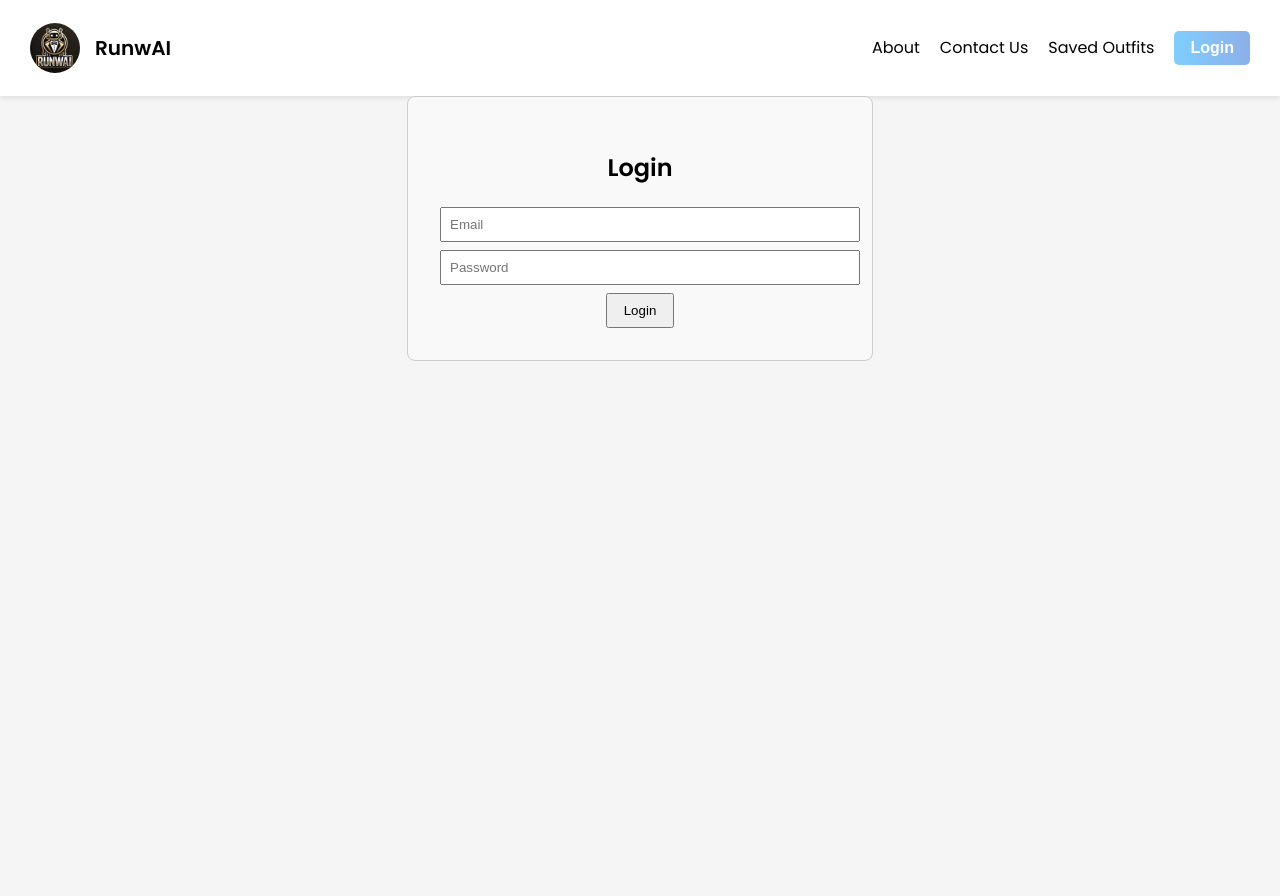
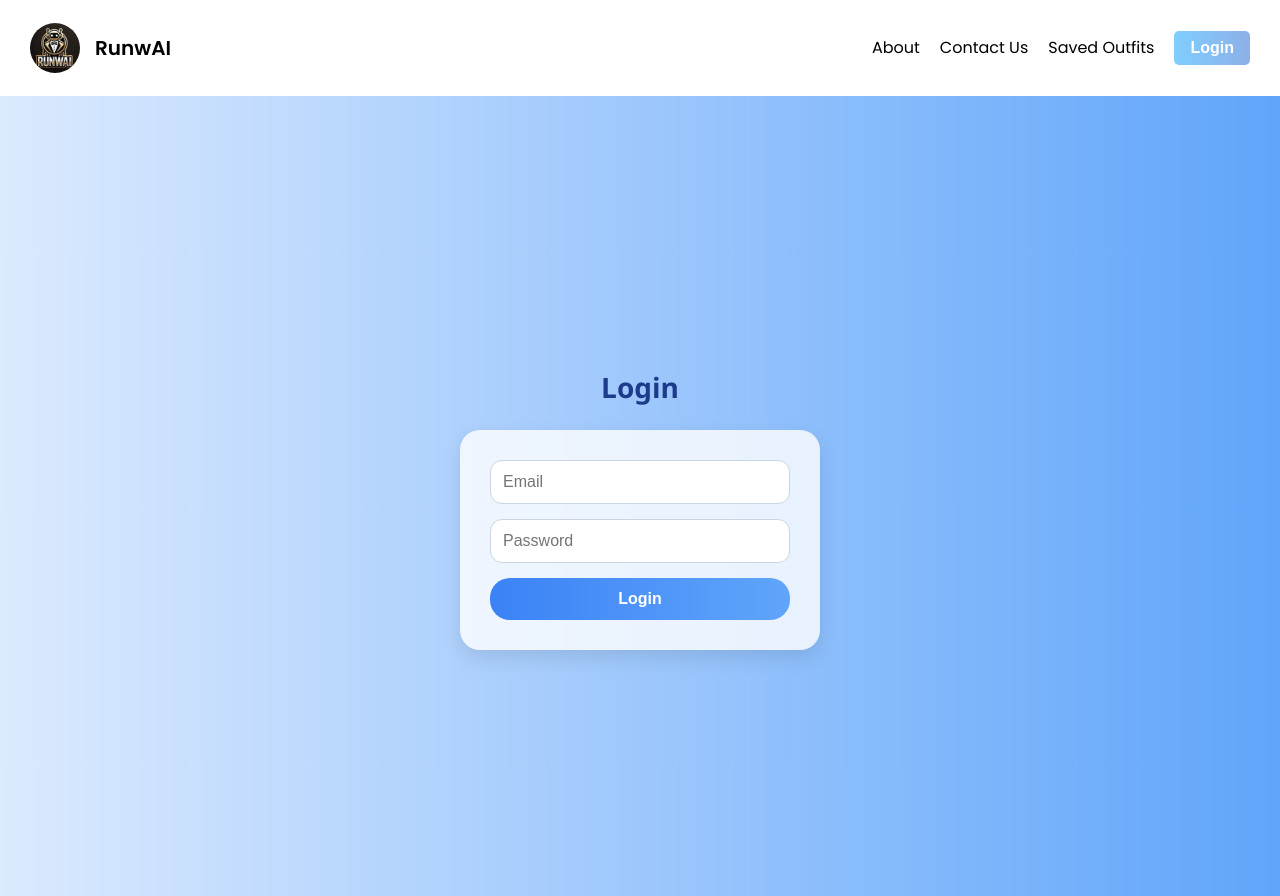
Before and after one commit to daniel-rawana/outfit-ai, a React (Create React App) app in the folder frontend/: page /login in a window 1280 px wide. Before the commit the page ends 800 px from the top, so only its background shows below. Built offline with nearby package versions, Linux system fonts and the light colour scheme.

Commit message:
Update login.css
Enhanced the Login page

```diff
--- a/frontend/src/styling/login.css
+++ b/frontend/src/styling/login.css
@@ -1,19 +1,60 @@
 .login-container {
-    max-width: 400px;
-    margin: auto;
-    padding: 2rem;
-    border: 1px solid #ccc;
-    border-radius: 8px;
-    background-color: #f9f9f9;
+    display: flex;
+    flex-direction: column;
+    align-items: center;
+    justify-content: center;
+    height: 100vh;
+    background: linear-gradient(to right, #dbeafe, #60a5fa); /* soft blue gradient */
+    font-family: 'Segoe UI', Tahoma, Geneva, Verdana, sans-serif;
+}
+
+.login-container h2 {
+    margin-bottom: 20px;
+    color: #1e3a8a;
+    font-size: 28px;
+}
+
+form {
+    display: flex;
+    flex-direction: column;
+    width: 300px;
+    background-color: #ffffffcc;
+    padding: 30px;
+    border-radius: 20px;
+    box-shadow: 0 8px 20px rgba(0, 0, 0, 0.1);
+}
+
+input {
+    margin-bottom: 15px;
+    padding: 12px;
+    border: 1px solid #cbd5e1;
+    border-radius: 12px;
+    font-size: 16px;
+    outline: none;
+    transition: border-color 0.2s;
+}
+
+input:focus {
+    border-color: #3b82f6;
+}
+
+button {
+    padding: 12px;
+    border: none;
+    border-radius: 20px;
+    background: linear-gradient(to right, #3b82f6, #60a5fa); /* blue gradient */
+    color: white;
+    font-size: 16px;
+    font-weight: bold;
+    cursor: pointer;
+    transition: transform 0.2s ease;
+}
+
+button:hover {
+    transform: scale(1.03);
+}
+
+p {
+    margin-top: 10px;
     text-align: center;
 }
-.login-container input {
-    display: block;
-    width: 100%;
-    margin: 0.5rem 0;
-    padding: 0.5rem;
-}
-.login-container button {
-    padding: 0.5rem 1rem;
-    cursor: pointer;
-}
```
